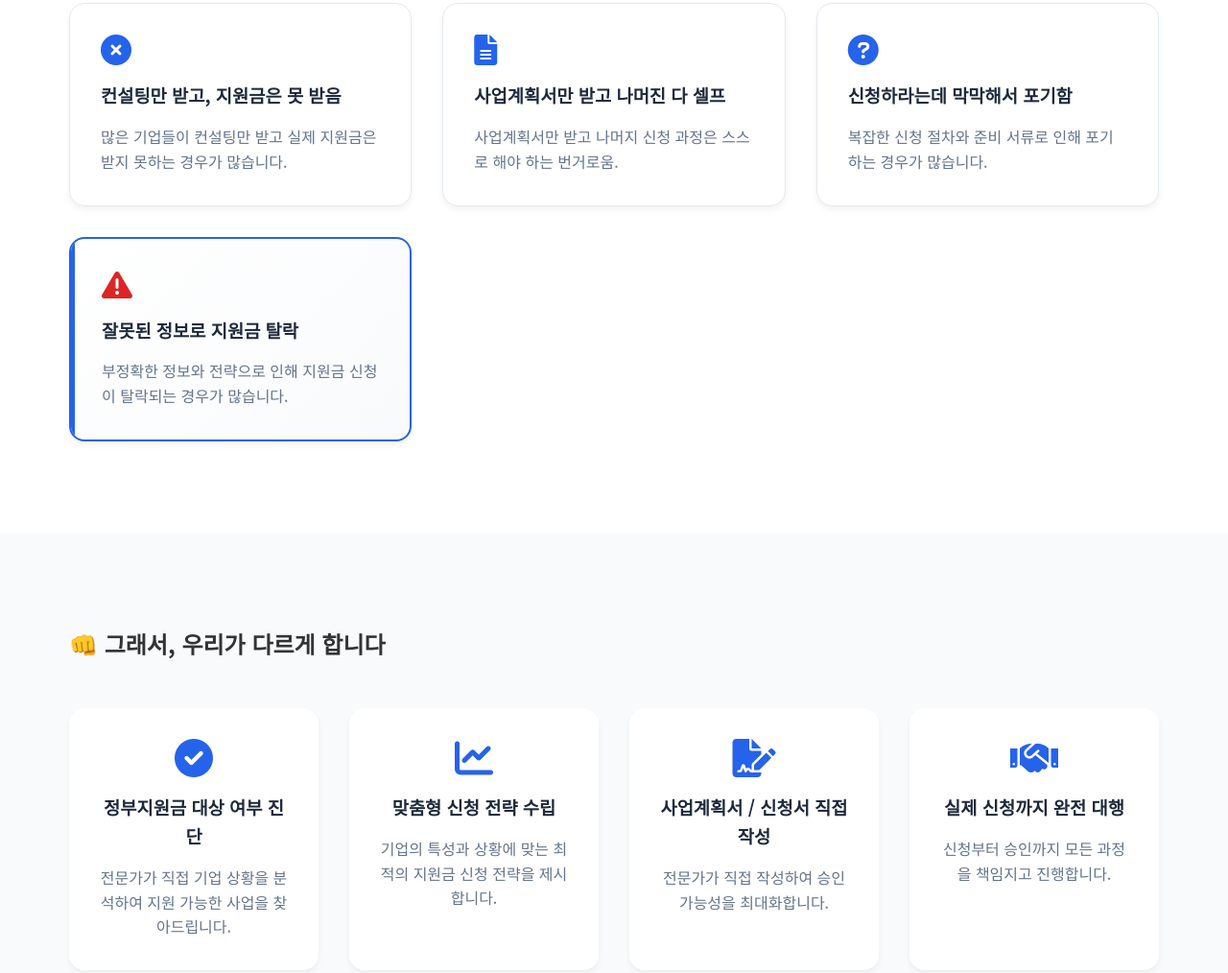
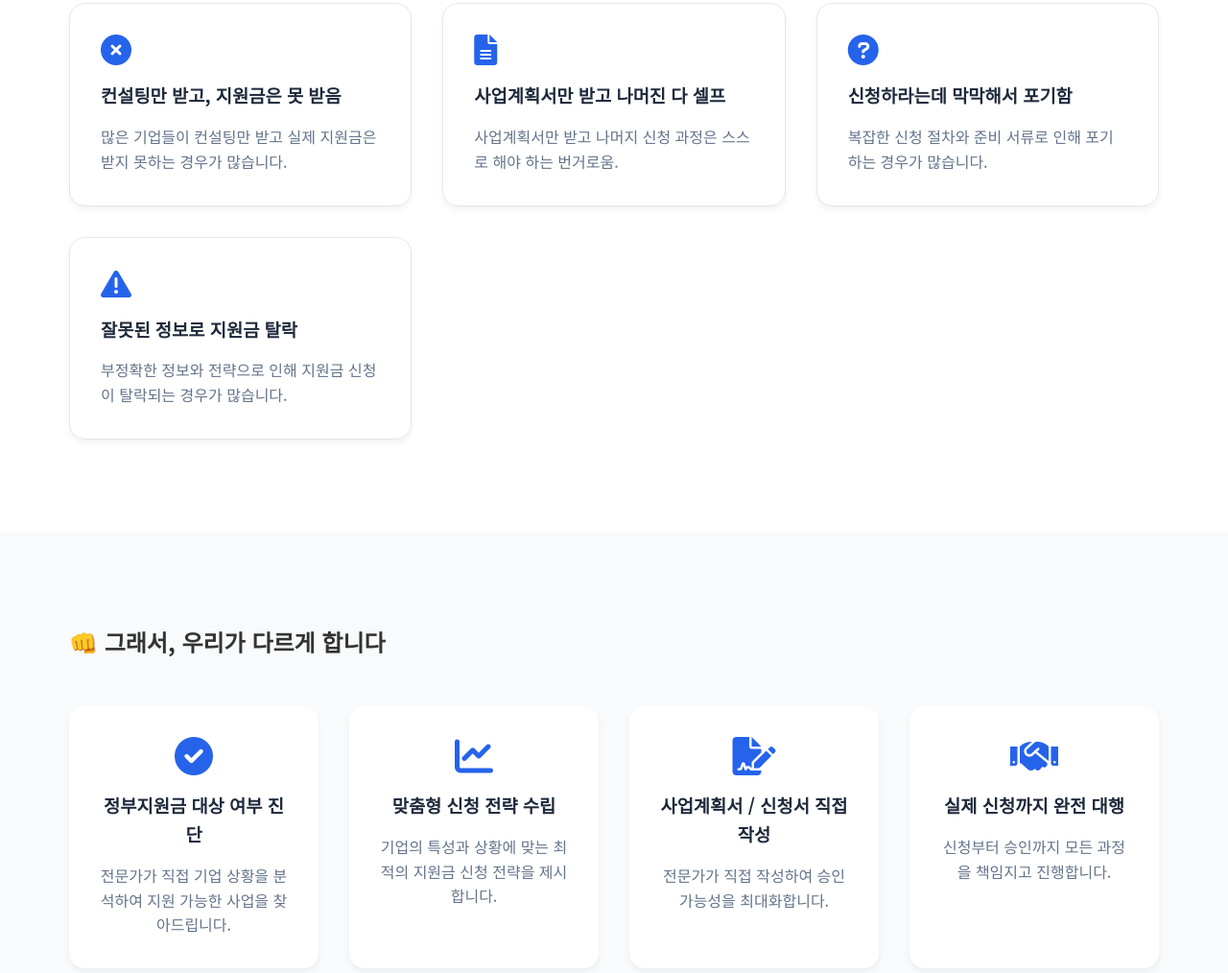
Before and after one commit to sewoong333/CFO190, a website: page index.html in a window 1280 px wide. Shown: the part 1249-2263 px from the top of the page at 96% size. Drawn offline with Linux system fonts and the light colour scheme.

Commit message:
Make all pain point cards visually consistent by removing highlight class

```diff
--- a/index.html
+++ b/index.html
@@ -104,7 +104,7 @@
                     <h3>신청하라는데 막막해서 포기함</h3>
                     <p>복잡한 신청 절차와 준비 서류로 인해 포기하는 경우가 많습니다.</p>
                 </div>
-                <div class="card highlight">
+                <div class="card">
                     <i class="fas fa-exclamation-triangle"></i>
                     <h3>잘못된 정보로 지원금 탈락</h3>
                     <p>부정확한 정보와 전략으로 인해 지원금 신청이 탈락되는 경우가 많습니다.</p>
```
